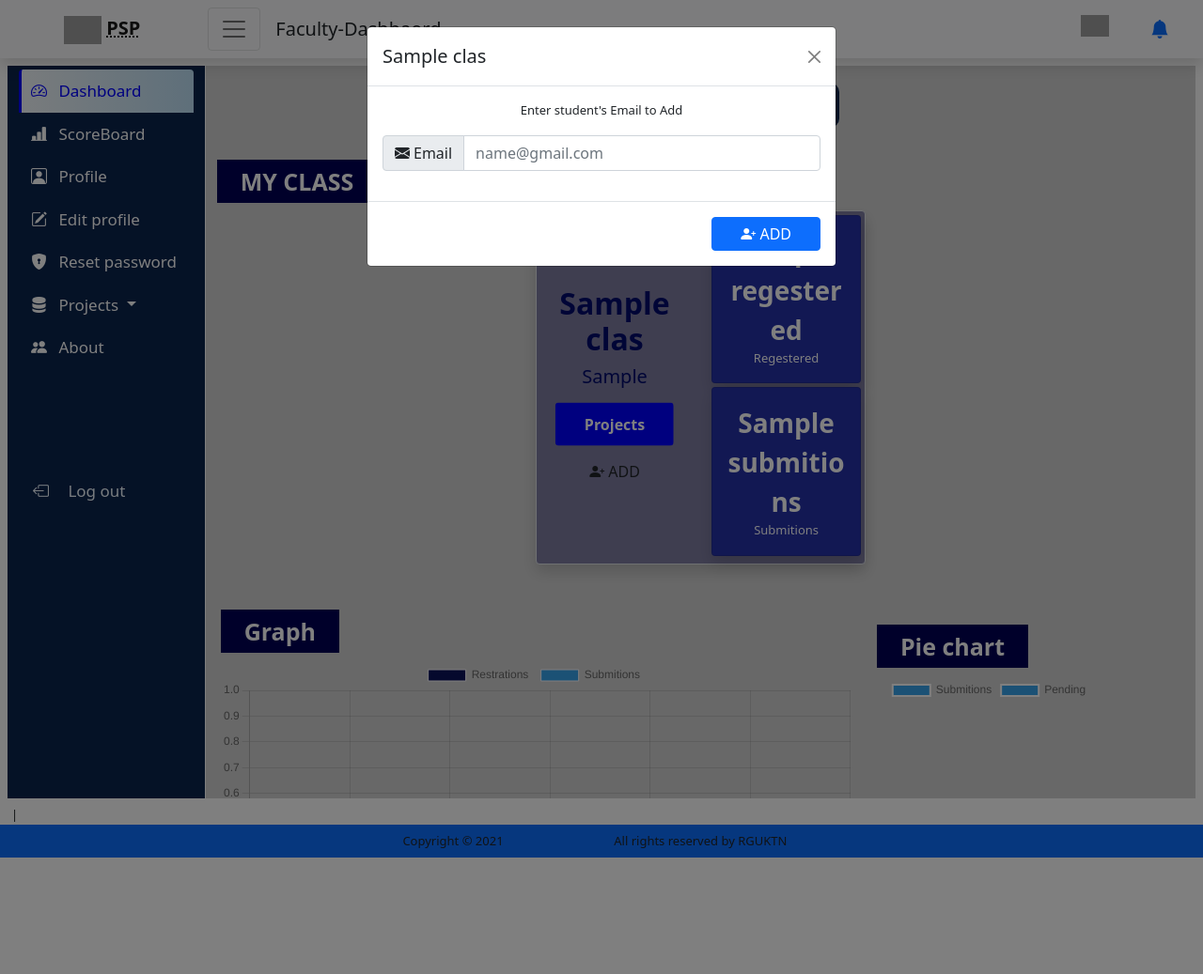
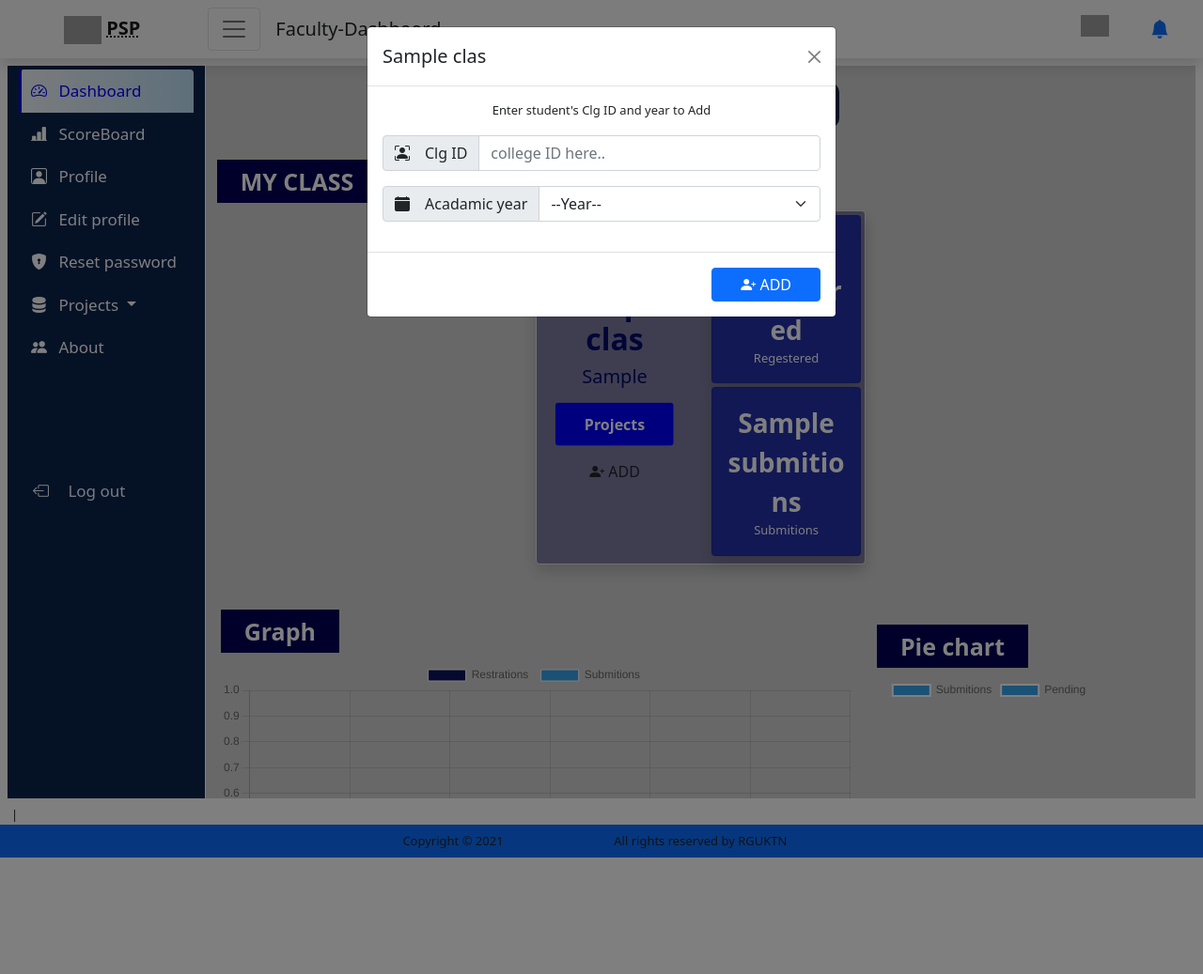
Before and after one commit to JayanthPalla/Project-Submission-Portal-Final, a Django app: template project1/api/templates/project1/faculty-dashboard.html in a window 1280 px wide, after a click on "ADD". Shown: the top 1037 px of the page at 94% size. Run offline with Django 3.2, Linux system fonts and the light colour scheme; the template is opened without the code that fills it: most values are stand-ins (such as "Sample title", 1, 10 or a date in 2020); some libraries are stand-ins or nearby versions; grey boxes are pictures that could not be loaded.

Commit message:
Update faculty-dashboard.html

```diff
--- a/project1/api/templates/project1/faculty-dashboard.html
+++ b/project1/api/templates/project1/faculty-dashboard.html
@@ -369,13 +369,26 @@
                                 <button type="button" class="btn-close" data-bs-dismiss="modal" aria-label="Close"></button>
                               </div>
                               <div class="modal-body">
-                                <p class="ms-auto">Enter student's Email to Add</p>
+                                <p class="ms-auto">Enter student's Clg ID and year  to Add</p>
                                 <form>
 
                                   <div class="input-group mb-3">
-                                    <span class="input-group-text" id="email"><i class="bi bi-envelope-fill me-1"></i> Email</span>
-                                    <input type="email" class="form-control" placeholder="name@gmail.com" aria-label="Username" aria-describedby="email">
+                                    <span class="input-group-text" id="clg_id"><i class="bi bi-person-bounding-box me-3"></i>Clg ID</span>
+                                    <input type="email" class="form-control" placeholder="college ID here.." >
                                   </div>
+
+                                  <div class="input-group mb-3">
+                                    <span class="input-group-text" id="year"><i class="bi bi-calendar-fill me-3"></i>Acadamic year</span>
+                                    <select class="form-select" aria-label="year">
+                                      <option value="">--Year--</option>
+                                      <option value="E1">E1</option>
+                                      <option value="E2">E2</option>
+                                      <option value="E3">E3</option>
+                                      <option value="E4">E4</option>
+
+                                    </select>
+                                  </div>
+
                                 </form>
                               </div>
                               <div class="modal-footer  ">
```
